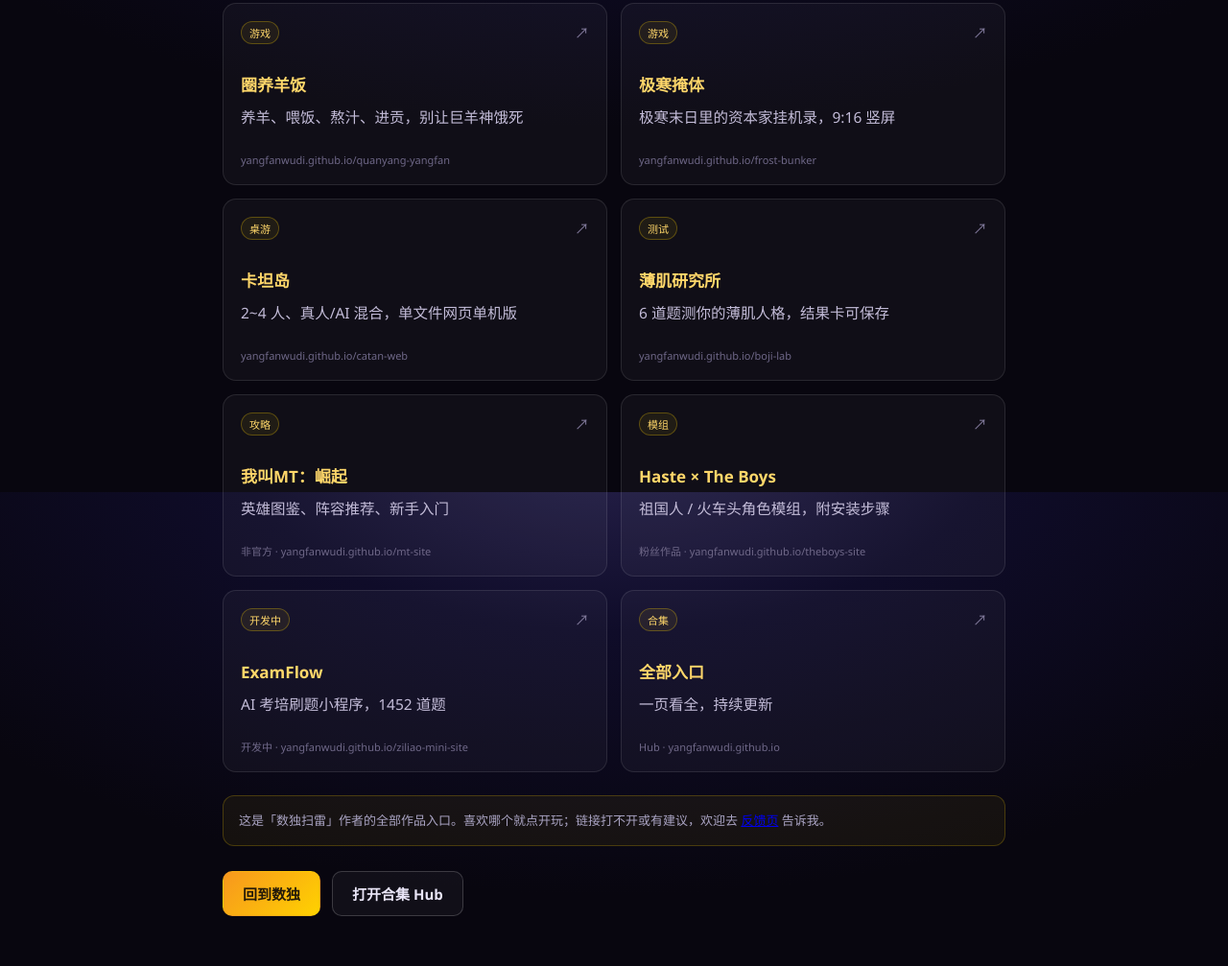
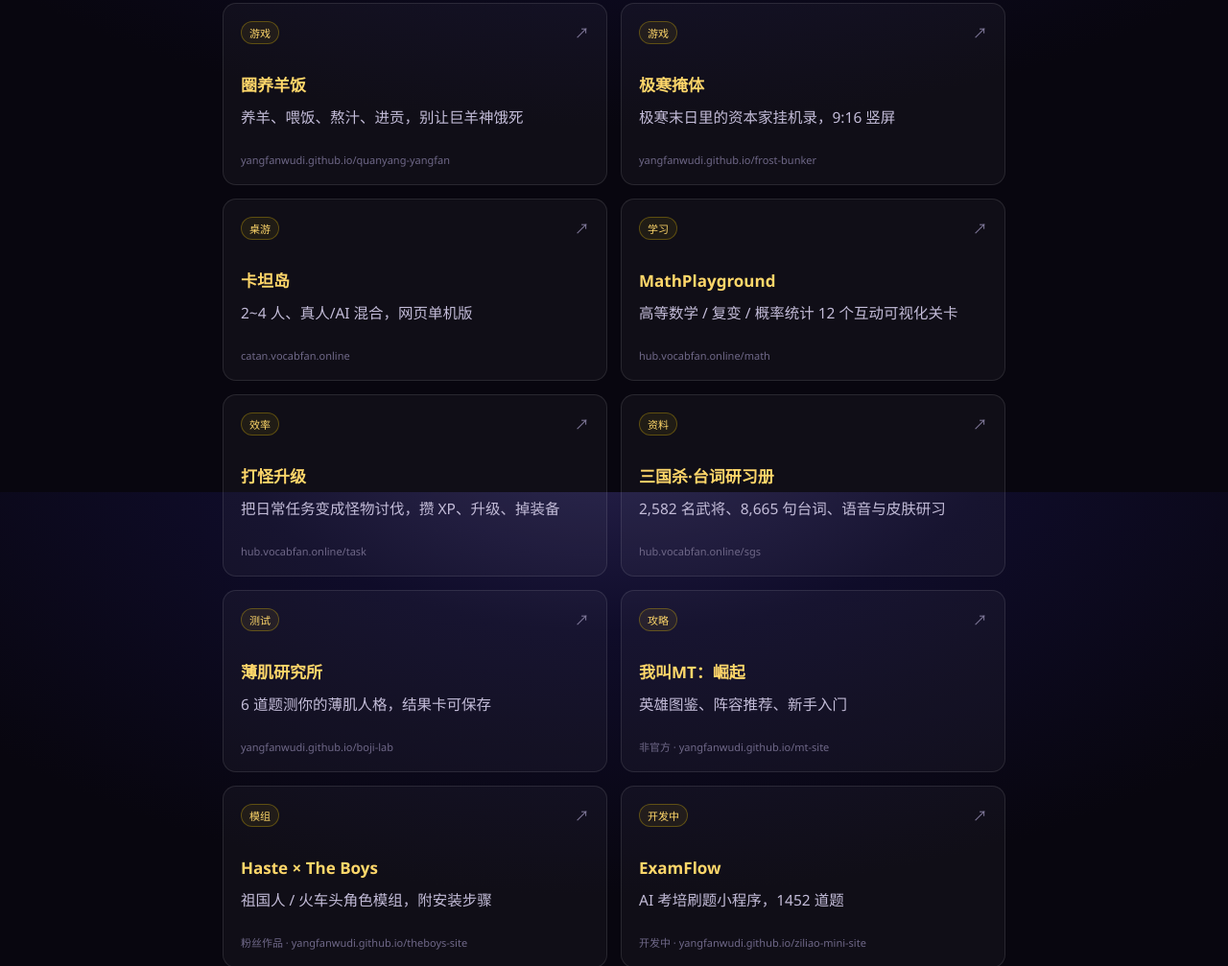
Before and after one commit to yangfanwudi/vocabfan-root, a plain HTML site: page all.html in a window 1280 px wide. Shown: the part 1087-2094 px from the top of the page at 96% size. Drawn offline with Linux system fonts and the light colour scheme.

Commit message:
feat: 全部作品更新卡坦岛地址

```diff
--- a/all.html
+++ b/all.html
@@ -111,11 +111,29 @@
   <p>极寒末日里的资本家挂机录，9:16 竖屏</p>
   <span class="all-url">yangfanwudi.github.io/frost-bunker</span>
 </a>
-<a class="all-card" href="https://yangfanwudi.github.io/catan-web/" target="_blank" rel="noopener">
+<a class="all-card" href="https://catan.vocabfan.online/" target="_blank" rel="noopener">
   <div class="all-top"><span class="all-tag">桌游</span><span class="all-arrow">↗</span></div>
   <h3>卡坦岛</h3>
-  <p>2~4 人、真人/AI 混合，单文件网页单机版</p>
-  <span class="all-url">yangfanwudi.github.io/catan-web</span>
+  <p>2~4 人、真人/AI 混合，网页单机版</p>
+  <span class="all-url">catan.vocabfan.online</span>
+</a>
+<a class="all-card" href="https://hub.vocabfan.online/math/" target="_blank" rel="noopener">
+  <div class="all-top"><span class="all-tag">学习</span><span class="all-arrow">↗</span></div>
+  <h3>MathPlayground</h3>
+  <p>高等数学 / 复变 / 概率统计 12 个互动可视化关卡</p>
+  <span class="all-url">hub.vocabfan.online/math</span>
+</a>
+<a class="all-card" href="https://hub.vocabfan.online/task/" target="_blank" rel="noopener">
+  <div class="all-top"><span class="all-tag">效率</span><span class="all-arrow">↗</span></div>
+  <h3>打怪升级</h3>
+  <p>把日常任务变成怪物讨伐，攒 XP、升级、掉装备</p>
+  <span class="all-url">hub.vocabfan.online/task</span>
+</a>
+<a class="all-card" href="https://hub.vocabfan.online/sgs/" target="_blank" rel="noopener">
+  <div class="all-top"><span class="all-tag">资料</span><span class="all-arrow">↗</span></div>
+  <h3>三国杀·台词研习册</h3>
+  <p>2,582 名武将、8,665 句台词、语音与皮肤研习</p>
+  <span class="all-url">hub.vocabfan.online/sgs</span>
 </a>
 <a class="all-card" href="https://yangfanwudi.github.io/boji-lab/" target="_blank" rel="noopener">
   <div class="all-top"><span class="all-tag">测试</span><span class="all-arrow">↗</span></div>
```
